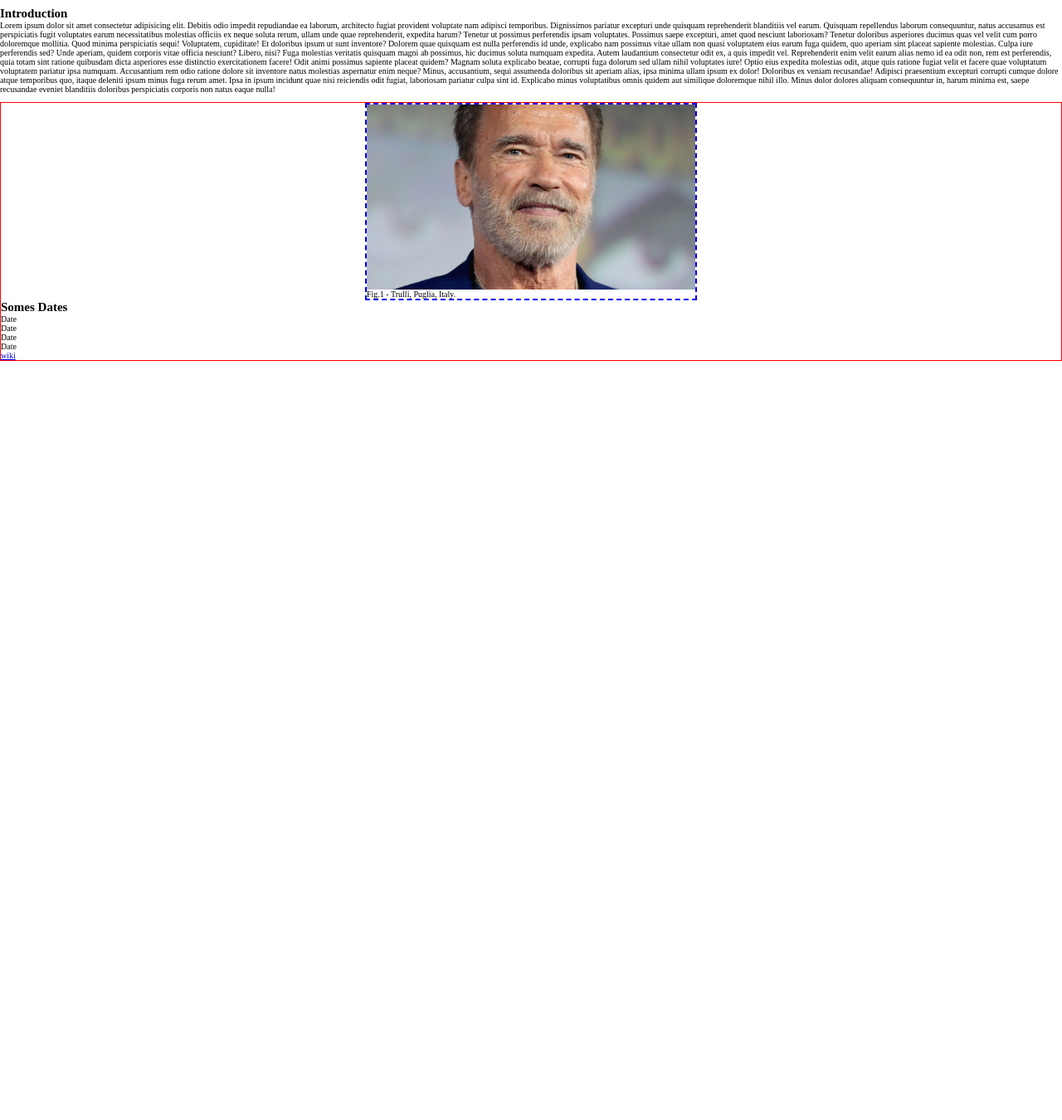
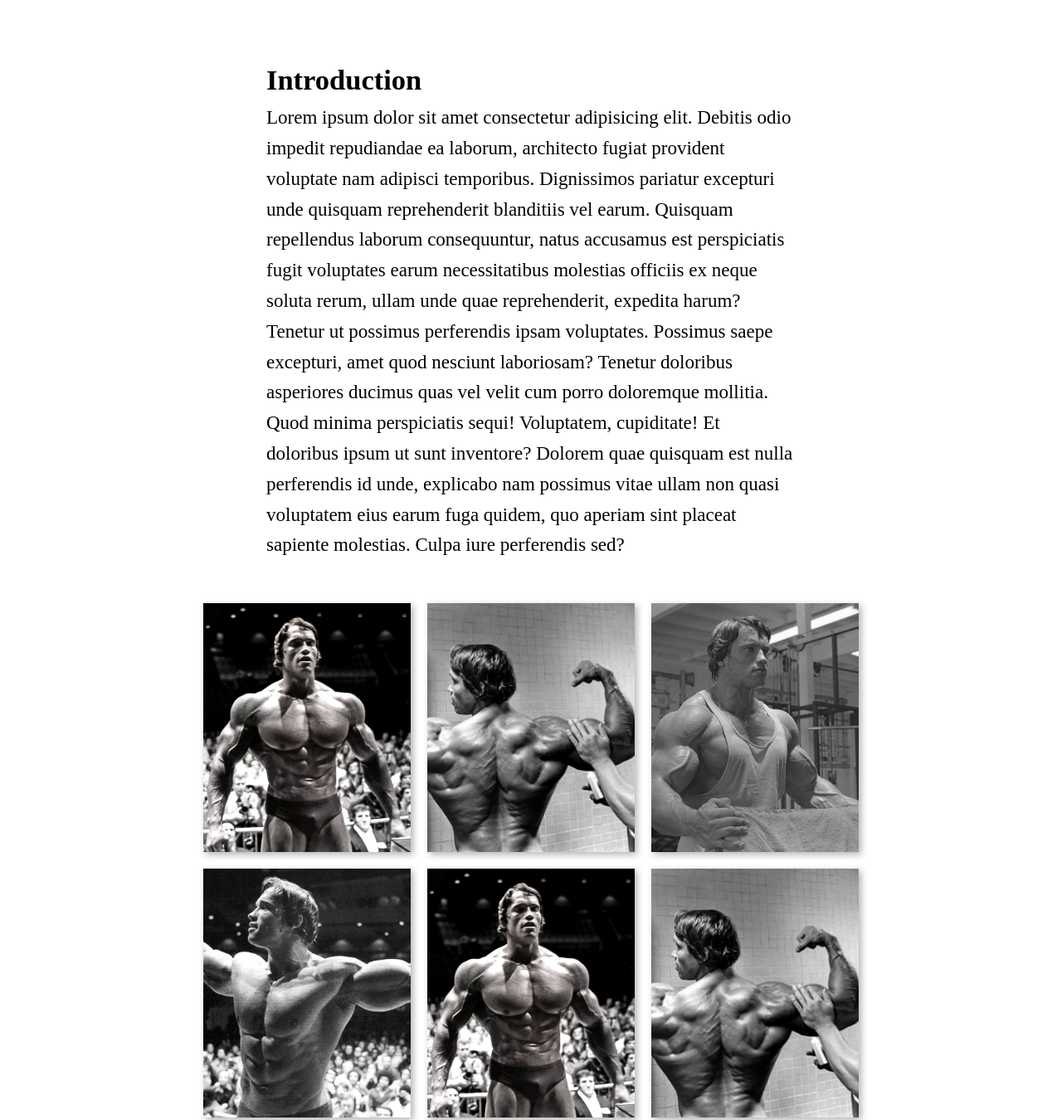
Before and after one commit to CallensJ/Arnold-Tribute, a plain HTML site: page index.html in a window 1280 px wide. Shown: the part 802-2152 px from the top of the page at 83% size. Before the commit the page ends 1237 px from the top, so only its background shows below. Drawn offline with Linux system fonts and the light colour scheme.

Commit message:
adding image gallety section

```diff
--- a/index.html
+++ b/index.html
@@ -28,12 +28,19 @@
           Quisquam repellendus laborum consequuntur, natus accusamus est perspiciatis fugit voluptates earum necessitatibus molestias officiis ex neque soluta rerum, ullam unde quae reprehenderit, expedita harum? Tenetur ut possimus perferendis ipsam voluptates.
           Possimus saepe excepturi, amet quod nesciunt laboriosam? Tenetur doloribus asperiores ducimus quas vel velit cum porro doloremque mollitia. Quod minima perspiciatis sequi! Voluptatem, cupiditate! Et doloribus ipsum ut sunt inventore?
           Dolorem quae quisquam est nulla perferendis id unde, explicabo nam possimus vitae ullam non quasi voluptatem eius earum fuga quidem, quo aperiam sint placeat sapiente molestias. Culpa iure perferendis sed?
-          Unde aperiam, quidem corporis vitae officia nesciunt? Libero, nisi? Fuga molestias veritatis quisquam magni ab possimus, hic ducimus soluta numquam expedita. Autem laudantium consectetur odit ex, a quis impedit vel.
-          Reprehenderit enim velit earum alias nemo id ea odit non, rem est perferendis, quia totam sint ratione quibusdam dicta asperiores esse distinctio exercitationem facere! Odit animi possimus sapiente placeat quidem?
-          Magnam soluta explicabo beatae, corrupti fuga dolorum sed ullam nihil voluptates iure! Optio eius expedita molestias odit, atque quis ratione fugiat velit et facere quae voluptatum voluptatem pariatur ipsa numquam.
-          Accusantium rem odio ratione dolore sit inventore natus molestias aspernatur enim neque? Minus, accusantium, sequi assumenda doloribus sit aperiam alias, ipsa minima ullam ipsum ex dolor! Doloribus ex veniam recusandae!
-          Adipisci praesentium excepturi corrupti cumque dolore atque temporibus quo, itaque deleniti ipsum minus fuga rerum amet. Ipsa in ipsum incidunt quae nisi reiciendis odit fugiat, laboriosam pariatur culpa sint id.
-          Explicabo minus voluptatibus omnis quidem aut similique doloremque nihil illo. Minus dolor dolores aliquam consequuntur in, harum minima est, saepe recusandae eveniet blanditiis doloribus perspiciatis corporis non natus eaque nulla!</p>
+          </p>
+        </div>
+        <div class="cards">
+          <img src="./images/image-1.jpg" alt="Sample photo">
+          <img src="./images/image-2.webp"alt="Sample photo">
+          <img src="./images/image-3.jpg" alt="Sample photo">
+          <img src="./images/image-4.jpg" alt="Sample photo">
+          <img src="./images/image-1.jpg" alt="Sample photo">
+          <img src="./images/image-2.webp"alt="Sample photo">
+          <img src="./images/image-3.jpg" alt="Sample photo">
+          <img src="./images/image-4.jpg" alt="Sample photo">
+
+
         </div>
       </section>
       <section id="chronology">
--- a/styles.css
+++ b/styles.css
@@ -1,57 +1,95 @@
-*{
+* {
   margin: 0;
   padding: 0;
   box-sizing: border-box;
 }
 
-html{
+html {
   font-size: 62.5%;
-}
-
-section{
-    margin-top: 1rem;
+  box-sizing: border-box;
 }
 
 
-#hero-section{
+
+#hero-section {
   height: 100vh;
-    background-image:url('./images/background.jpg');
+  background-image: url("./images/background.jpg");
   background-repeat: no-repeat;
   background-position: center;
+  background-attachment: fixed;
   background-size: cover;
   display: flex;
   align-items: center;
   justify-content: flex-end;
+}
+
+#title {
+  color: #ffffff;
 
 }
 
-#title{
-    color: #ffffff;
+/*--------------------ABOUT SECTION--------------------------------*/
+
+#about {
+
+  margin-top: 5rem;
+
+}
+#about .introduction {
+  background: #fff;
+  border: 1px solid #fff;
+  font-family: "IM Fell French Canon Pro";
+  font-size: 2.3rem;
+  padding: 2rem 25%;
+  line-height: 1.6;
+  margin-bottom: 2rem;
+}
+.cards {
+    display: flex;
+    flex-wrap: wrap;
+    align-items: flex-start;
+    flex-direction: row;
+    max-width: 80%;
+    margin: 0 auto;
+    justify-content: center;
+    margin-bottom: 10rem;
+  }
+  .cards img {
+    width: 250px;
+    height: 300px;
+    margin: 10px;
+    box-shadow: 3px 3px 8px 0px rgba(0,0,0,0.3);
+    object-fit: cover;
+
+  }
+/*--------------------CHRONOLOGY SECTION--------------------------------*/
+
+#chronology {
+    padding-top: 5rem;
+    background-color:#cacccf;
+    border: 2px solid black;
+    margin-top: 20rem;
+}
+#main {
+  width: 400px;
+  margin: 0 auto;
 }
 
-
-/*--------------------ABOUT SECTION--------------------------------*/
-/*--------------------CHRONOLOGY SECTION--------------------------------*/
-
-#chronology{
-    border: 1px solid red;
-
-}
-#main{
+#img-div {
+    text-align: center;
     width: 100%;
-
+    background-color: white;
+    box-shadow: 0 4px 8px 0 rgba(0, 0, 0, 0.2), 0 6px 20px 0 rgba(0, 0, 0, 0.19);
 }
 
-#img-div{
-    border: 2px dashed blue;
-    width: 400px;
-    margin: 0 auto;
-
-}
-
-#image{
+#image {
   max-width: 100%;
   display: block;
   height: auto;
 
 }
+#img-caption {
+    padding: 3rem;
+    font-size: 1.3rem;
+    font-weight: bold;
+}
```
Also changed, not shown: images/image-4.jpg (renamed from images/image_4.jpg). Lines whose indentation alone changed are shown as unchanged.
